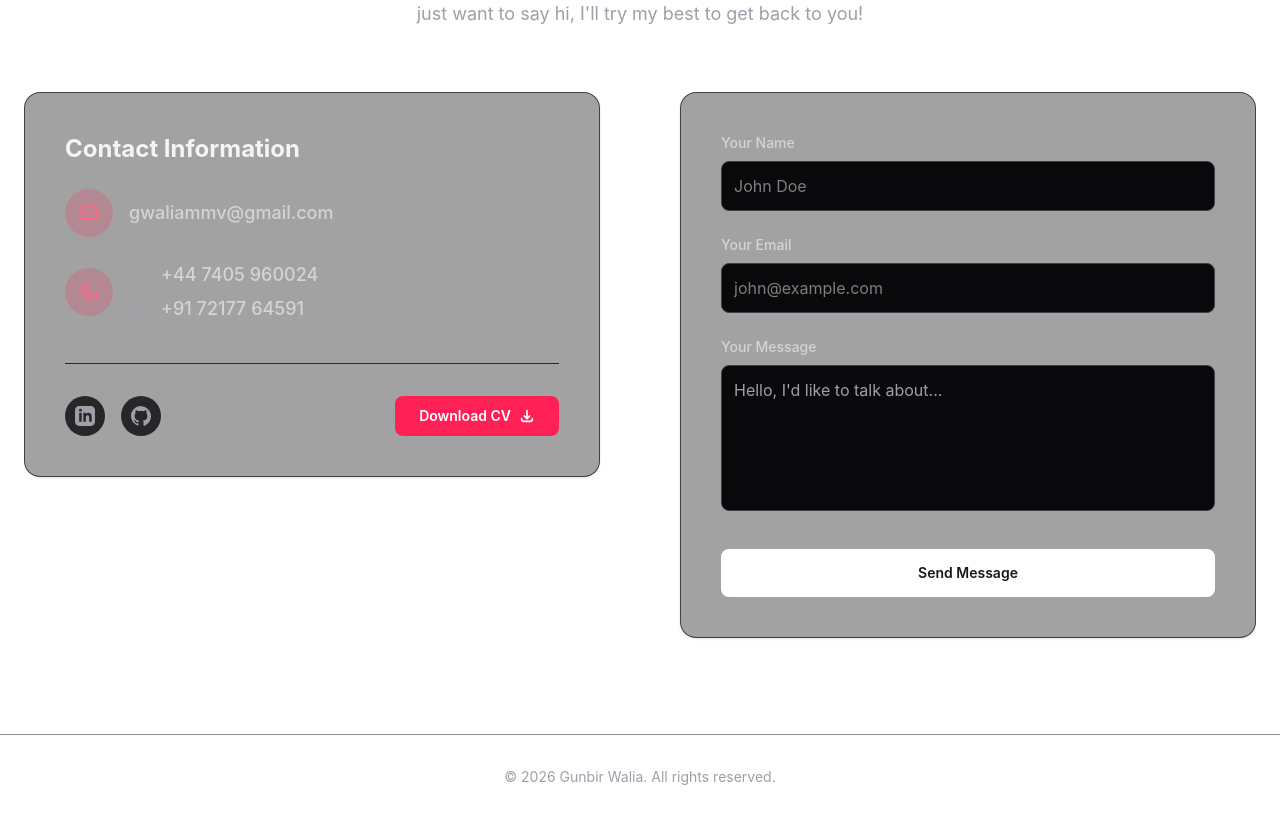
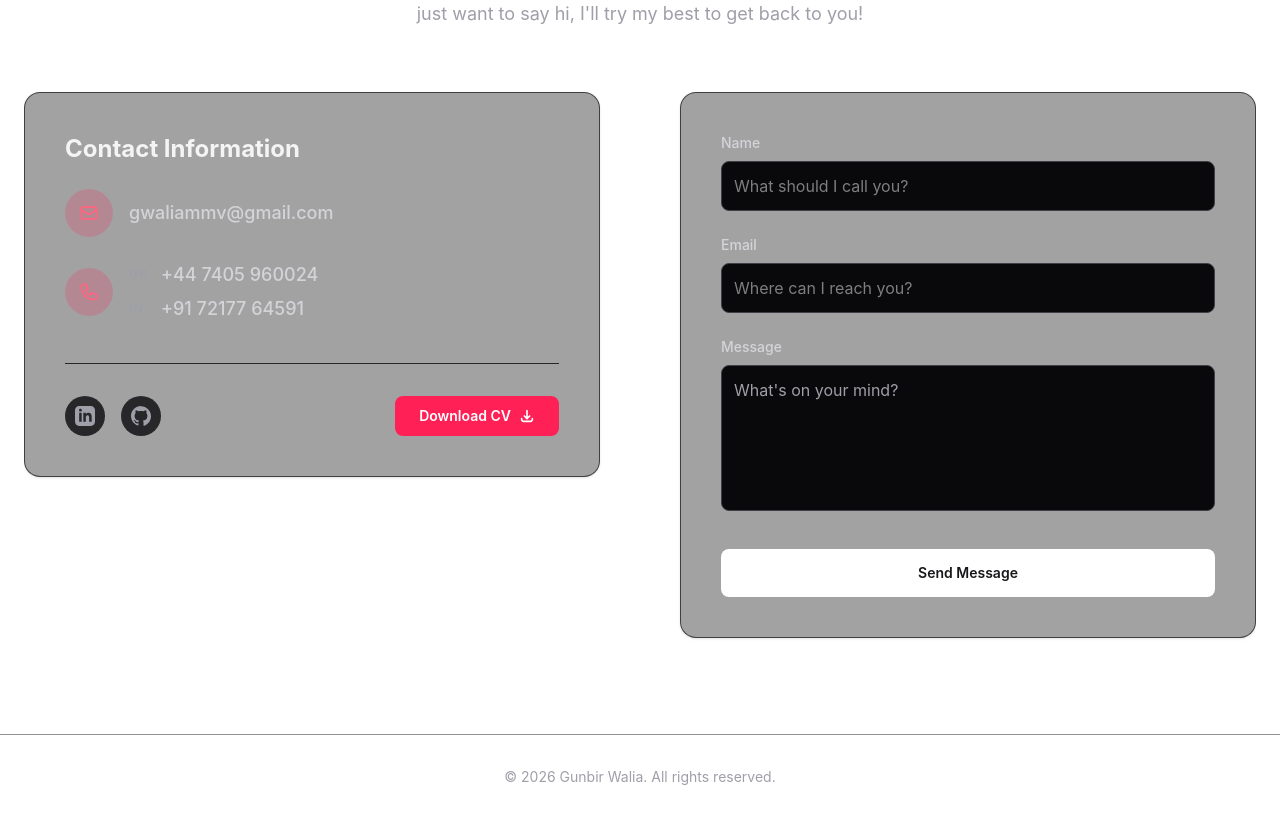
Before and after one commit to Gunbir-Walia/Personal-Portfolio-Website, a React (Vite) app: page / in a window 1280 px wide. Shown: the part 6060-6879 px from the top of the page. Built offline with nearby package versions, Linux system fonts and the light colour scheme.

Commit message:
Updated the labels and placeholders of form in contact section

```diff
--- a/src/components/Contact.jsx
+++ b/src/components/Contact.jsx
@@ -132,38 +132,38 @@ export default function Contact() {
                             className="flex flex-col gap-6 rounded-2xl border border-zinc-200 bg-white p-8 shadow-sm dark:border-zinc-800/80 dark:bg-zinc-900/40 sm:p-10"
                         >
                             <div>
-                                <label htmlFor="Name" className="mb-2 block text-sm font-medium text-zinc-900 dark:text-zinc-300">Your Name</label>
+                                <label htmlFor="Name" className="mb-2 block text-sm font-medium text-zinc-900 dark:text-zinc-300">Name</label>
                                 <input
                                     type="text"
                                     name="Name"
                                     id="Name"
                                     required
                                     className="w-full rounded-lg border border-zinc-300 bg-zinc-50 p-3 text-zinc-900 transition-colors focus:border-rose-500 focus:outline-none focus:ring-1 focus:ring-rose-500 dark:border-zinc-700 dark:bg-zinc-950 dark:text-zinc-100 dark:focus:border-rose-500 dark:focus:ring-rose-500"
-                                    placeholder="John Doe"
+                                    placeholder="What should I call you?"
                                 />
                             </div>
 
                             <div>
-                                <label htmlFor="Email" className="mb-2 block text-sm font-medium text-zinc-900 dark:text-zinc-300">Your Email</label>
+                                <label htmlFor="Email" className="mb-2 block text-sm font-medium text-zinc-900 dark:text-zinc-300">Email</label>
                                 <input
                                     type="email"
                                     name="Email"
                                     id="Email"
                                     required
                                     className="w-full rounded-lg border border-zinc-300 bg-zinc-50 p-3 text-zinc-900 transition-colors focus:border-rose-500 focus:outline-none focus:ring-1 focus:ring-rose-500 dark:border-zinc-700 dark:bg-zinc-950 dark:text-zinc-100 dark:focus:border-rose-500 dark:focus:ring-rose-500"
-                                    placeholder="john@example.com"
+                                    placeholder="Where can I reach you?"
                                 />
                             </div>
 
                             <div>
-                                <label htmlFor="Message" className="mb-2 block text-sm font-medium text-zinc-900 dark:text-zinc-300">Your Message</label>
+                                <label htmlFor="Message" className="mb-2 block text-sm font-medium text-zinc-900 dark:text-zinc-300">Message</label>
                                 <textarea
                                     name="Message"
                                     id="Message"
                                     rows="5"
                                     required
                                     className="w-full resize-none rounded-lg border border-zinc-300 bg-zinc-50 p-3 text-zinc-900 placeholder-zinc-500 transition-colors focus:border-rose-500 focus:outline-none focus:ring-1 focus:ring-rose-500 dark:border-zinc-700 dark:bg-zinc-950 dark:text-zinc-100 dark:placeholder-zinc-400 dark:focus:border-rose-500 dark:focus:ring-rose-500"
-                                    placeholder="Hello, I'd like to talk about..."
+                                    placeholder="What's on your mind?"
                                 ></textarea>
                             </div>
 
```
